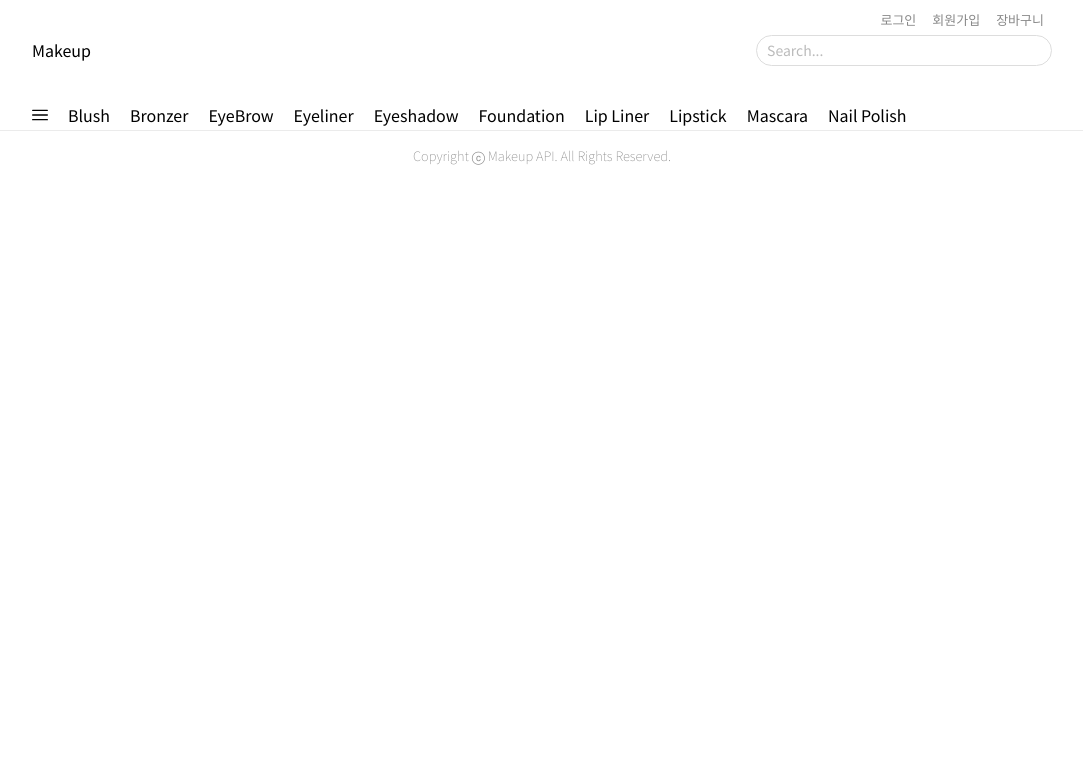
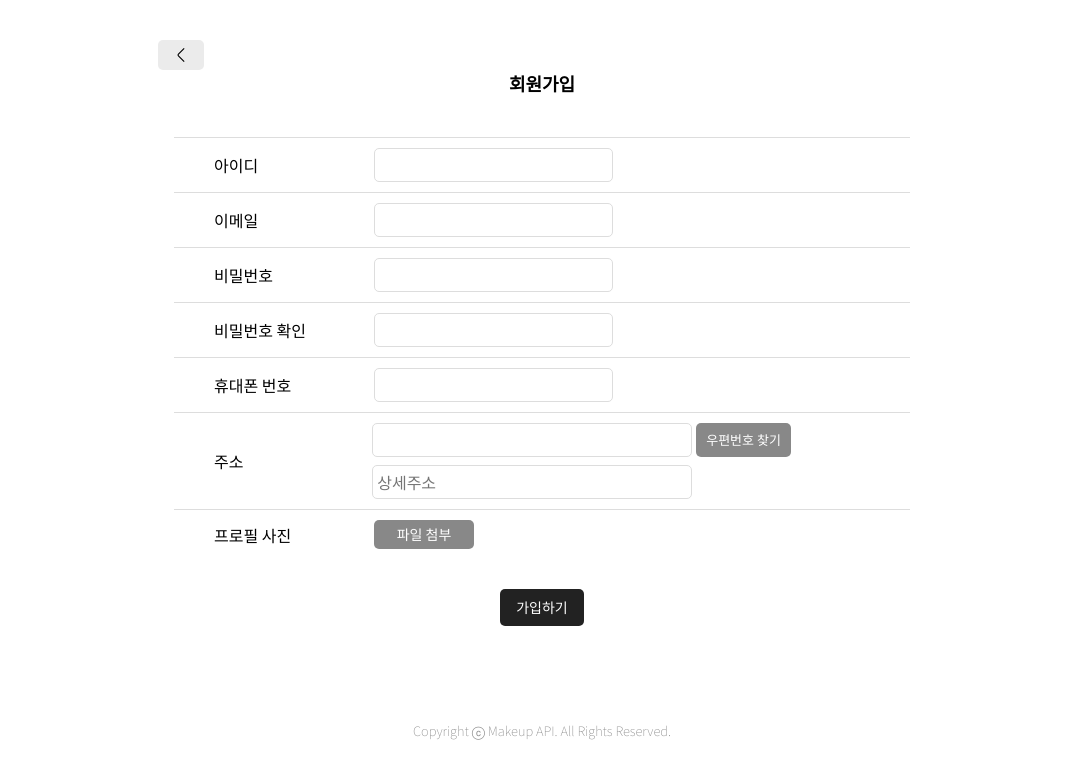
Before and after one commit to rivera00255/makeup, a React (Create React App) app: page /signup in a window 1280 px wide. Shown: the top 778 px of the page, without its empty margins (98-1181 px from the left). Built offline with nearby package versions, Linux system fonts and the light colour scheme.

Commit message:
Feat: 브랜드 메뉴바 생성 & 로그인, 회원가입 화면

```diff
--- a/src/App.tsx
+++ b/src/App.tsx
@@ -8,18 +8,31 @@ import Footer from './components/Footer';
 import ProductList from './pages/ProductList';
 import ProductDetail from './pages/ProductDetail';
 import CartList from './pages/CartList';
+import SignUp from './pages/SignUp';
+import Login from './pages/Login';
 
 function App() {
   return (
     <>
       <Global styles={reset} />
       <BrowserRouter>
-        <Header />
         <Routes>
-          <Route path="/" element={<Main />} />
-          <Route path="/type/:productType" element={<ProductList />} />
-          <Route path="/type/:productType/*" element={<ProductDetail />} />
-          <Route path="/cart" element={<CartList />} />
+          <Route
+            path="/*"
+            element={
+              <>
+                <Header />
+                <Routes>
+                  <Route path="/" element={<Main />} />
+                  <Route path="/type/:productType" element={<ProductList />} />
+                  <Route path="/type/:productType/*" element={<ProductDetail />} />
+                  <Route path="/cart" element={<CartList />} />
+                </Routes>
+              </>
+            }
+          />
+          <Route path="/signup" element={<SignUp />} />
+          <Route path="/login" element={<Login />} />
         </Routes>
         <Footer />
       </BrowserRouter>
--- /dev/null
+++ b/src/components/BrandAppBar/StyledBrandAppBar.ts
@@ -0,0 +1,37 @@
+import { css } from '@emotion/react';
+
+const StyledBrandAppBar = css`
+  position: absolute;
+  top: 30px;
+  left: 0;
+  width: 100%;
+  height: 160px;
+  border-radius: 0 0 5px 5px;
+  background: rgba(0, 0, 0, 0.8);
+  font-size: 13px;
+  letter-spacing: 1.5px;
+  font-weight: 200;
+  color: #fff;
+  > h4 {
+    display: block;
+    margin: 4px 0 10px 10px;
+    font-weight: 500;
+  }
+  > ul {
+    width: 50%;
+    margin: 0 auto;
+    display: flex;
+    flex-wrap: wrap;
+    align-items: center;
+    justify-content: center;
+    > li {
+      padding: 5px 10px;
+      border: 1px solid #fff;
+      border-radius: 10px;
+      margin: 8px 4px;
+      background: #222;
+    }
+  }
+`;
+
+export default StyledBrandAppBar;
--- /dev/null
+++ b/src/components/BrandAppBar/index.tsx
@@ -0,0 +1,22 @@
+import { Dispatch, SetStateAction } from 'react';
+import { useOutsideClick } from 'src/hooks/useOutsideClick';
+import StyledSideBar from './StyledBrandAppBar';
+
+const brands = ['benefit', 'clinique', 'colourpop', 'dior', 'e.l.f.', 'fenty', 'glossier', 'maybelline', 'nyx', 'revlon'];
+
+const BrandAppBar = (props: { visibleAppBar: boolean; setVisibleAppBar: Dispatch<SetStateAction<boolean>> }) => {
+  const targetRef = useOutsideClick(() => props.setVisibleAppBar(false));
+
+  return (
+    <div css={StyledSideBar} ref={targetRef}>
+      <h4>Brands List</h4>
+      <ul>
+        {brands.map((brand) => (
+          <li key={brand}>{brand}</li>
+        ))}
+      </ul>
+    </div>
+  );
+};
+
+export default BrandAppBar;
--- a/src/components/Header/StyledHeader.ts
+++ b/src/components/Header/StyledHeader.ts
@@ -2,6 +2,7 @@ import { css } from '@emotion/react';
 
 const StyledHeader = css`
   border-bottom: 1px solid #ebebeb;
+  background: #fff;
   .container {
     width: 1020px;
     margin: 0 auto;
@@ -43,6 +44,7 @@ const StyledHeader = css`
   }
   .global-nav {
     width: 100%;
+    position: relative;
     > ul {
       height: 30px;
       display: flex;
--- a/src/components/Header/index.tsx
+++ b/src/components/Header/index.tsx
@@ -1,9 +1,12 @@
 import { Link } from 'react-router-dom';
 import StyledHeader from './StyledHeader';
 import { ReactComponent as MenuIcon } from '../../assets/icon/menu-burger.svg';
+import BrandAppBar from '../BrandAppBar';
+import { useState } from 'react';
 
 const Header = () => {
   const type = ['Blush', 'Bronzer', 'EyeBrow', 'Eyeliner', 'Eyeshadow', 'Foundation', 'Lip_Liner', 'Lipstick', 'Mascara', 'Nail_Polish'];
+  const [visibleAppBar, setVisibleAppBar] = useState(false);
 
   return (
     <header css={StyledHeader}>
@@ -15,8 +18,12 @@ const Header = () => {
           <input type="search" placeholder="Search..." />
           <div className="user-menu">
             <ul>
-              <li>로그인</li>
-              <li>회원가입</li>
+              <li>
+                <Link to="/login">로그인</Link>
+              </li>
+              <li>
+                <Link to="/signup">회원가입</Link>
+              </li>
               <li>
                 <Link to="/cart">장바구니</Link>
               </li>
@@ -25,10 +32,8 @@ const Header = () => {
         </div>
         <nav className="global-nav">
           <ul>
-            <li>
-              <Link to="/">
-                <MenuIcon width="16px" height="16px" />
-              </Link>
+            <li onClick={() => setVisibleAppBar(true)} style={{ cursor: 'pointer' }}>
+              <MenuIcon width="16px" height="16px" />
             </li>
             {type.map((item: string) => (
               <li key={item}>
@@ -36,6 +41,7 @@ const Header = () => {
               </li>
             ))}
           </ul>
+          {visibleAppBar && <BrandAppBar visibleAppBar={visibleAppBar} setVisibleAppBar={setVisibleAppBar} />}
         </nav>
       </div>
     </header>
--- /dev/null
+++ b/src/hooks/useOutsideClick.ts
@@ -0,0 +1,21 @@
+import { useEffect, useRef } from 'react';
+
+export const useOutsideClick = (callback: Function) => {
+  const ref: any = useRef(null);
+
+  useEffect(() => {
+    const handleClick = (e: Event) => {
+      if (ref.current && !ref.current.contains(e.target)) {
+        callback();
+      }
+    };
+
+    document.addEventListener('mousedown', handleClick);
+
+    return () => {
+      document.removeEventListener('mousedown', handleClick);
+    };
+  }, [ref, callback]);
+
+  return ref;
+};
--- a/src/pages/CartList/StyledCartList.ts
+++ b/src/pages/CartList/StyledCartList.ts
@@ -69,8 +69,13 @@ const StyledCartList = css`
     padding: 10px 10px 20px 10px;
     div {
       border-bottom: 1px solid #888;
-      padding: 10px 0;
+      padding: 10px;
       font-size: 14px;
+      display: flex;
+      justify-content: space-between;
+      > p {
+        display: inline-block;
+      }
     }
   }
   .order-button {
--- /dev/null
+++ b/src/pages/Login/StyledLogin.ts
@@ -0,0 +1,47 @@
+import { css } from '@emotion/react';
+
+const StyledLogin = css`
+  .container {
+    width: 420px;
+    margin: 0 auto;
+    padding: 40px 0;
+    > h3 {
+      text-align: center;
+      margin-bottom: 40px;
+      font-size: 18px;
+      font-weight: 700;
+    }
+  }
+  button {
+    background: #444;
+    color: #fff;
+    border-radius: 5px;
+    padding: 8px 0;
+    margin: 4px;
+  }
+  form {
+    width: calc(100% - 32px);
+    margin: 0 auto;
+    display: flex;
+    flex-direction: column;
+    ul {
+      display: flex;
+      justify-content: right;
+      font-size: 13px;
+      margin-bottom: 8px;
+      font-weight: 300;
+      color: #888;
+      > li {
+        margin: 0 4px;
+      }
+    }
+    input {
+      border: 1px solid #ddd;
+      border-radius: 5px;
+      padding: 8px;
+      margin: 4px 0;
+    }
+  }
+`;
+
+export default StyledLogin;
--- /dev/null
+++ b/src/pages/Login/index.tsx
@@ -0,0 +1,26 @@
+import StyledLogin from './StyledLogin';
+import { ReactComponent as LeftArrowIcon } from '../../assets/icon/angle-left.svg';
+
+const Login = () => {
+  return (
+    <section css={StyledLogin}>
+      <div className="container">
+        <button style={{ background: '#ebebeb', padding: '8px' }}>
+          <LeftArrowIcon width="14px" height="14px" />
+        </button>
+        <h3>로그인</h3>
+        <form>
+          <input type="text" placeholder="아이디" />
+          <input type="password" placeholder="비밀번호" />
+          <ul>
+            <li>아이디 찾기</li>|&nbsp;<li>비밀번호 찾기</li>
+          </ul>
+          <button>로그인</button>
+          <button type="button">회원가입</button>
+        </form>
+      </div>
+    </section>
+  );
+};
+
+export default Login;
--- /dev/null
+++ b/src/pages/SignUp/StyledSignUp.ts
@@ -0,0 +1,87 @@
+import { css } from '@emotion/react';
+
+const StyledSignUp = css`
+  .container {
+    width: 768px;
+    margin: 0 auto;
+    padding: 40px 0;
+    > h3 {
+      text-align: center;
+      margin-bottom: 40px;
+      font-size: 18px;
+      font-weight: 700;
+    }
+  }
+  button {
+    background: #222;
+    color: #fff;
+    padding: 8px 16px;
+    border-radius: 5px;
+    font-size: 14px;
+  }
+  form {
+    width: calc(768px - 32px);
+    margin: 0 auto;
+    input[type='text'],
+    input[type='password'] {
+      border: 1px solid #ddd;
+      border-radius: 5px;
+      padding: 4px;
+    }
+    input[type='file'] {
+      width: 0;
+      height: 0;
+      padding: 0;
+      border: 0;
+    }
+    label {
+      display: flex;
+      align-items: center;
+      margin: 10px 0;
+      border-top: 1px solid #ddd;
+      padding-top: 10px;
+      > div {
+        width: 160px;
+        margin-left: 40px;
+      }
+      .row {
+        width: calc(100% - 160px - 32px);
+        margin-left: 0;
+        input {
+          width: 320px;
+          /* max-width: 400px; */
+        }
+        > div:first-of-type {
+          display: flex;
+          margin-bottom: 8px;
+          > button {
+            margin-left: 4px;
+            font-size: 13px;
+            padding: 0 10px;
+            background: #888;
+          }
+        }
+      }
+      .input-file {
+        margin-left: 0;
+        background: #888;
+        color: #fff;
+        border-radius: 5px;
+        display: flex;
+        align-items: center;
+        justify-content: center;
+        padding: 4px 0;
+        width: 100px;
+        font-size: 14px;
+        cursor: pointer;
+      }
+    }
+    > div {
+      display: flex;
+      justify-content: center;
+      margin: 40px 0;
+    }
+  }
+`;
+
+export default StyledSignUp;
--- /dev/null
+++ b/src/pages/SignUp/index.tsx
@@ -0,0 +1,61 @@
+import StyledSignUp from './StyledSignUp';
+import { ReactComponent as LeftArrowIcon } from '../../assets/icon/angle-left.svg';
+
+const SignUp = () => {
+  return (
+    <section css={StyledSignUp}>
+      <div className="container">
+        <button style={{ background: '#ebebeb' }}>
+          <LeftArrowIcon width="14px" height="14px" />
+        </button>
+        <h3>회원가입</h3>
+        <form>
+          <label>
+            <div>아이디</div>
+            <input type="text" />
+          </label>
+          <label>
+            <div>이메일</div>
+            <input type="text" />
+          </label>
+          <label>
+            <div>비밀번호</div>
+            <input type="password" />
+          </label>
+          <label>
+            <div>비밀번호 확인</div>
+            <input type="password" />
+          </label>
+          <label>
+            <div>휴대폰 번호</div>
+            <input type="text" />
+          </label>
+          <label className="address">
+            <div>주소</div>
+            <div className="row">
+              <div>
+                <input type="text" readOnly style={{ outline: 'none' }} />
+                <button type="button">우편번호 찾기</button>
+              </div>
+              <div>
+                <input type="text" placeholder="상세주소" />
+              </div>
+            </div>
+          </label>
+          <label>
+            <div>프로필 사진</div>
+            <div className="input-file">
+              파일 첨부
+              <input type="file" />
+            </div>
+          </label>
+          <div>
+            <button>가입하기</button>
+          </div>
+        </form>
+      </div>
+    </section>
+  );
+};
+
+export default SignUp;
```
Also changed, not shown: src/pages/CartList/index.tsx (+15 -4 lines), src/assets/icon/angle-left.svg (added).
